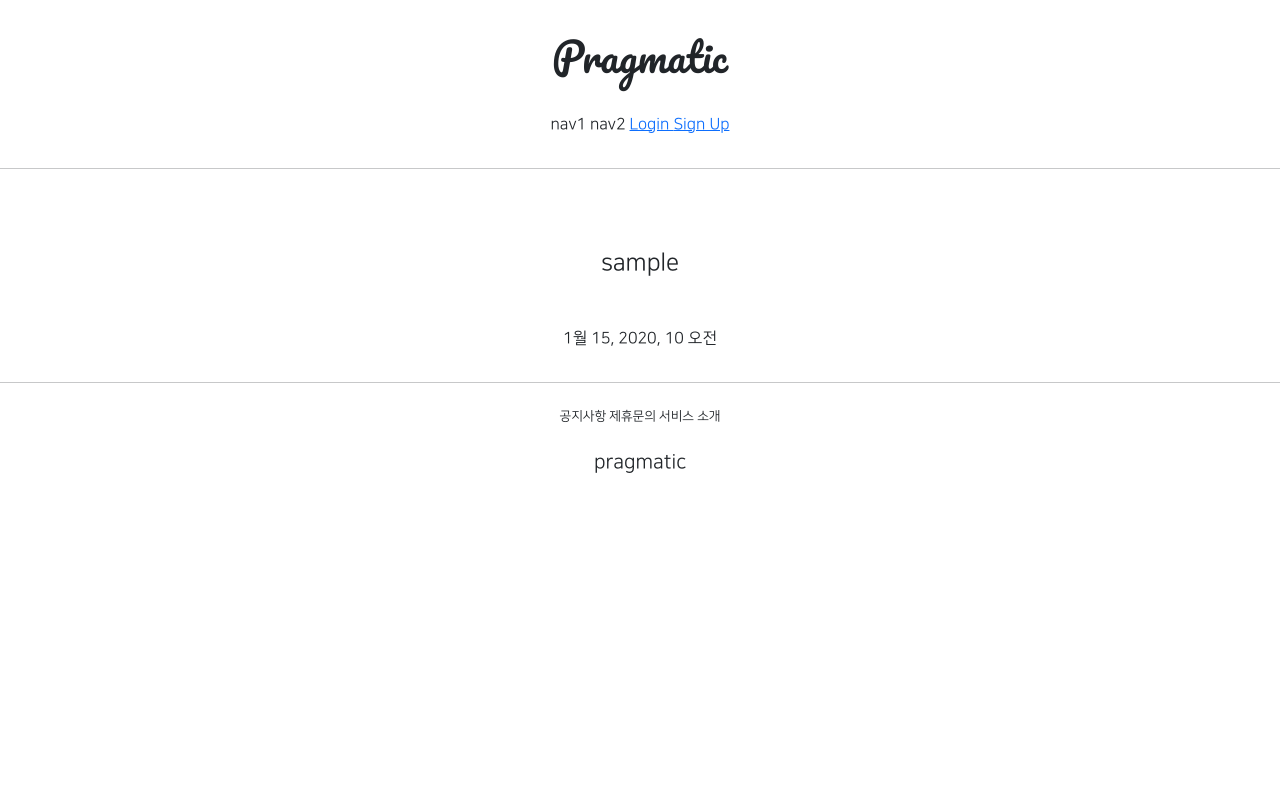
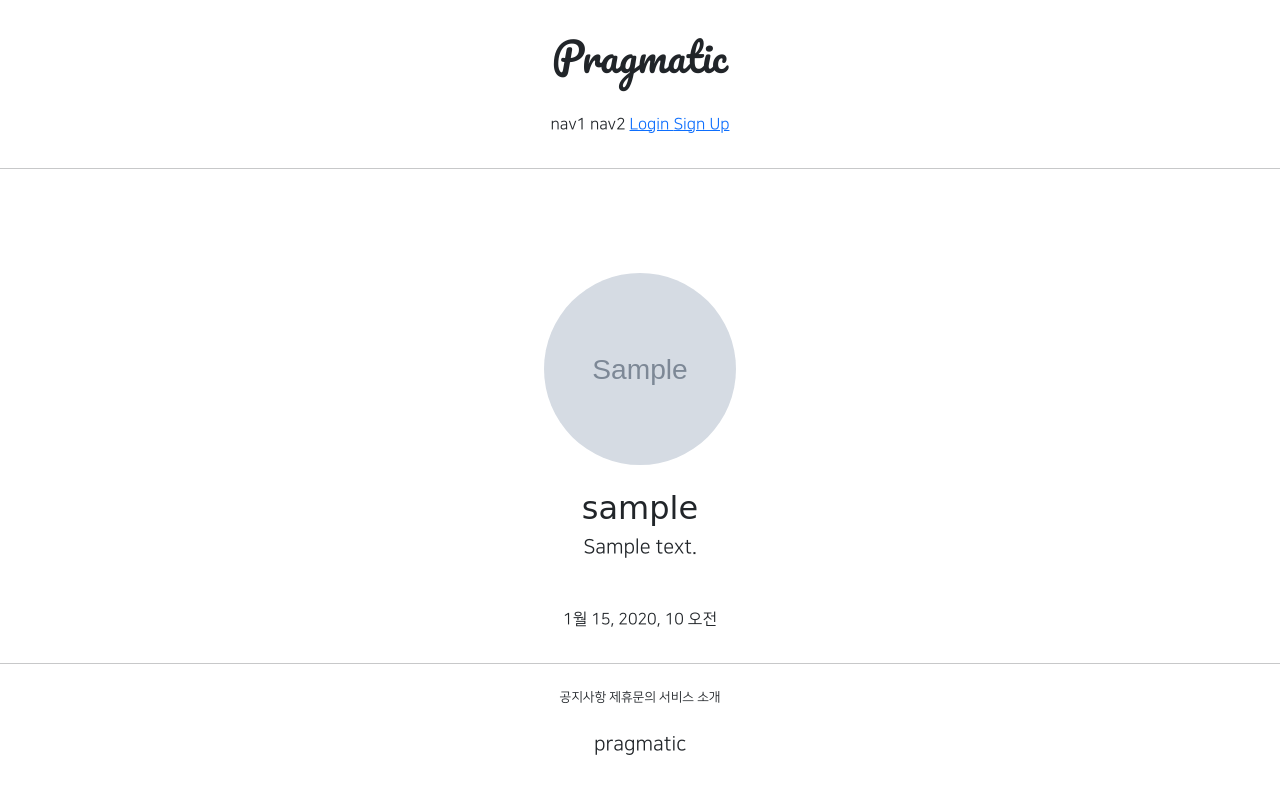
Before and after one commit to eka8809/gis0, a Django app: page /accounts/detail/1 in a window 1280 px wide. Run offline with Django 3.2, Linux system fonts and the light colour scheme; tables that the repository leaves empty hold one stand-in row (values such as "Sample post"); grey boxes marked "Sample" are stand-in pictures; parts of the project's set-up code (start-up, migrations or seed data) failed here and were passed over; some libraries are stand-ins or nearby versions.

Commit message:
2021_07_27_commit2

```diff
--- a/accountapp/templates/accountapp/detail.html
+++ b/accountapp/templates/accountapp/detail.html
@@ -5,7 +5,19 @@
 
     <div class="text-center mw-500 m-auto" >
         <div class="m-5">
-            <h4>{{ target_user.username }}</h4>
+            {% if target_user.profile %}
+                <img src="{{ target_user.profile.image.url }}"
+                     class="profile_image m-4"
+                     alt="profile image">
+                <h2 class="NNS_B">{{ target_user.profile.nickname }}</h2>
+                <h5>{{ target_user.profile.message }}</h5>
+            {% else %}
+            <h4>
+                <a href="{% url 'profileapp:create' %}">
+                    Create Profile
+                </a>
+            </h4>
+            {% endif %}
         </div>
         <div>
             {{ target_user.date_joined }}
--- a/gis_1/urls.py
+++ b/gis_1/urls.py
@@ -13,6 +13,8 @@ Including another URLconf
     1. Import the include() function: from django.urls import include, path
     2. Add a URL to urlpatterns:  path('blog/', include('blog.urls'))
 """
+from django.conf import settings
+from django.conf.urls.static import static
 from django.contrib import admin
 from django.urls import path, include
 
@@ -20,4 +22,4 @@ urlpatterns = [
     path('admin/', admin.site.urls),
     path('accounts/', include('accountapp.urls')),
     path('profiles/', include('profileapp.urls'))
-]
+] + static(settings.MEDIA_URL, document_root=settings.MEDIA_ROOT)
--- a/static/base.css
+++ b/static/base.css
@@ -19,3 +19,14 @@
     max-width: 500px;
     padding: 1rem 1.5rem;
 }
+
+.profile_image{
+    height: 12rem;
+    width: 12rem;
+    border-radius: 20rem;
+    object-fit: cover;
+}
+
+.NNS_B{
+    font-family: "NanumSqureB", cursive;
+}
```
